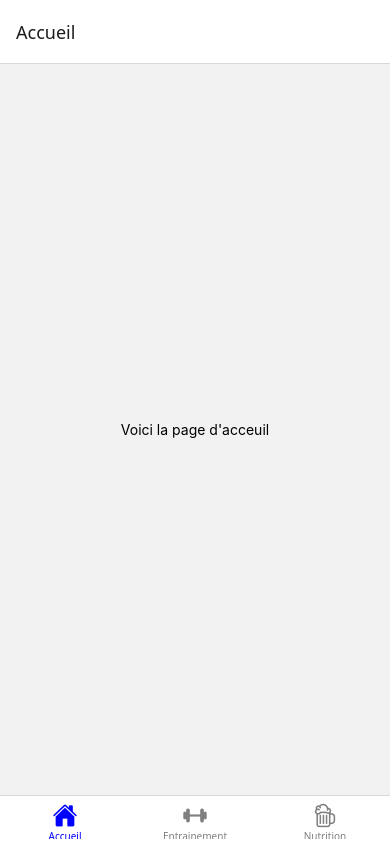
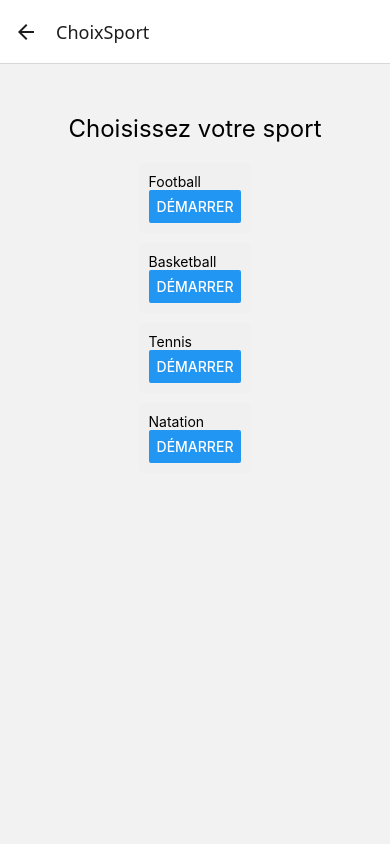
Before and after one commit to Thomas735/appMuscu, a React Native app: screen /ChoixSport in a window 390 px wide. Built offline with nearby package versions, Linux system fonts and the light colour scheme.

Commit message:
Se focus sur la page changer de sport

```diff
--- a/App.js
+++ b/App.js
@@ -1,6 +1,8 @@
 import React from 'react';
 import BottomTabNavigator from './navigation/BottomTabNavigator';
+import AppNavigator from './navigation/AppNavigator';
 
 export default function App() {
-  return <BottomTabNavigator />;
+  return <BottomTabNavigator />,
+         <AppNavigator />;
 }
--- a/navigation/AppNavigator.js
+++ b/navigation/AppNavigator.js
@@ -2,8 +2,9 @@ import React from 'react';
 import { createStackNavigator } from '@react-navigation/stack';
 import { NavigationContainer } from '@react-navigation/native';
 
-import BottomNavigationBar from './BottomNavigationBar';
-import SelectionDeSport from 'screens\PartieEntrainement\SportSelection.js';
+import BottomTabNavigator from './BottomTabNavigator.js';
+import SelectionDeSport from '../screens/PartieEntrainement/SportSelection';
+import TrainingScreen from '../screens/PartieEntrainement/TrainingScreen.js';
 
 const Stack = createStackNavigator();
 
@@ -11,8 +12,9 @@ export default function AppNavigator() {
   return (
     <NavigationContainer>
       <Stack.Navigator initialRouteName="BottomTab">
-        <Stack.Screen name="BottomTab" component={BottomNavigationBar} />
-        <Stack.Screen name="ChoixSport" component={SelectionDeSport} /> {/* Ajout de SportSelection ici */}
+        <Stack.Screen name="BottomTab" component={BottomTabNavigator} options={{ headerShown: false }}/>
+        <Stack.Screen name="PageEntrainement" component={TrainingScreen} />
+        <Stack.Screen name="ChoixSport" component={SelectionDeSport} />
       </Stack.Navigator>
     </NavigationContainer>
   );
--- a/navigation/BottomTabNavigator.js
+++ b/navigation/BottomTabNavigator.js
@@ -1,9 +1,8 @@
 import React from 'react';
 import { createBottomTabNavigator } from '@react-navigation/bottom-tabs';
-import { NavigationContainer } from '@react-navigation/native';
 import { Ionicons } from '@expo/vector-icons';
 
-// Importation des différents écrans
+// Importation des écrans
 import HomeScreen from '../screens/PartieAcceuil/HomeScreen';
 import TrainingScreen from '../screens/PartieEntrainement/TrainingScreen';
 import NutritionScreen from '../screens/PartieNutrition/NutritionScreen';
@@ -13,19 +12,13 @@ const Tab = createBottomTabNavigator();
 
 export default function BottomTabNavigator() {
   return (
-    <NavigationContainer>
     <Tab.Navigator
       screenOptions={({ route }) => ({
         tabBarIcon: ({ color, size }) => {
-            if (route.name === 'Accueil'){
-              var iconName = 'home';
-            }
-            else if (route.name === 'Entrainement'){
-              var iconName = 'barbell';
-            }
-            else {
-              var iconName = 'beer-outline';
-            }
+          let iconName;
+          if (route.name === 'Accueil') iconName = 'home';
+          else if (route.name === 'Entrainement') iconName = 'barbell';
+          else iconName = 'beer-outline';
 
           return <Ionicons name={iconName} size={size} color={color} />;
         },
@@ -37,6 +30,5 @@ export default function BottomTabNavigator() {
       <Tab.Screen name="Entrainement" component={TrainingScreen} />
       <Tab.Screen name="Nutrition" component={NutritionScreen} />
     </Tab.Navigator>
-    </NavigationContainer>
   );
 }
--- a/screens/PartieEntrainement/SportSelection.js
+++ b/screens/PartieEntrainement/SportSelection.js
@@ -39,34 +39,7 @@ const SelectionDeSport = ({ navigation }) => {
   );
 };
 
-// Page de destination après la sélection
-const AnotherScreen = () => (
-  <View style={styles.container}>
-    <Text>Vous êtes maintenant sur une autre page !</Text>
-  </View>
-);
-
-// Configuration du Stack Navigator local
-const Stack = createStackNavigator();
-
-const SportSelectionWithNav = () => (
-  <NavigationContainer>
-    <Stack.Navigator initialRouteName="SportSelection">
-      <Stack.Screen
-        name="SportSelection"
-        component={SportSelection}
-        options={{ title: 'Sélection du Sport' }}
-      />
-      <Stack.Screen
-        name="AnotherScreen"
-        component={AnotherScreen}
-        options={{ title: 'Autre Page' }}
-      />
-    </Stack.Navigator>
-  </NavigationContainer>
-);
-
-export default SportSelectionWithNav;
+export default SelectionDeSport;
 
 // Styles
 const styles = StyleSheet.create({
--- a/screens/PartieEntrainement/TrainingScreen.js
+++ b/screens/PartieEntrainement/TrainingScreen.js
@@ -22,6 +22,7 @@ const TrainingScreen = () => {
 
   // Fonction pour naviguer vers SportSelection
   const navigateToSportSelection = () => {
+    console.log(navigation.getState());
     navigation.navigate('ChoixSport'); // Utilisation de la méthode navigate pour aller à la page SportSelection
   };
 
```
Lines whose indentation alone changed are shown as unchanged.
